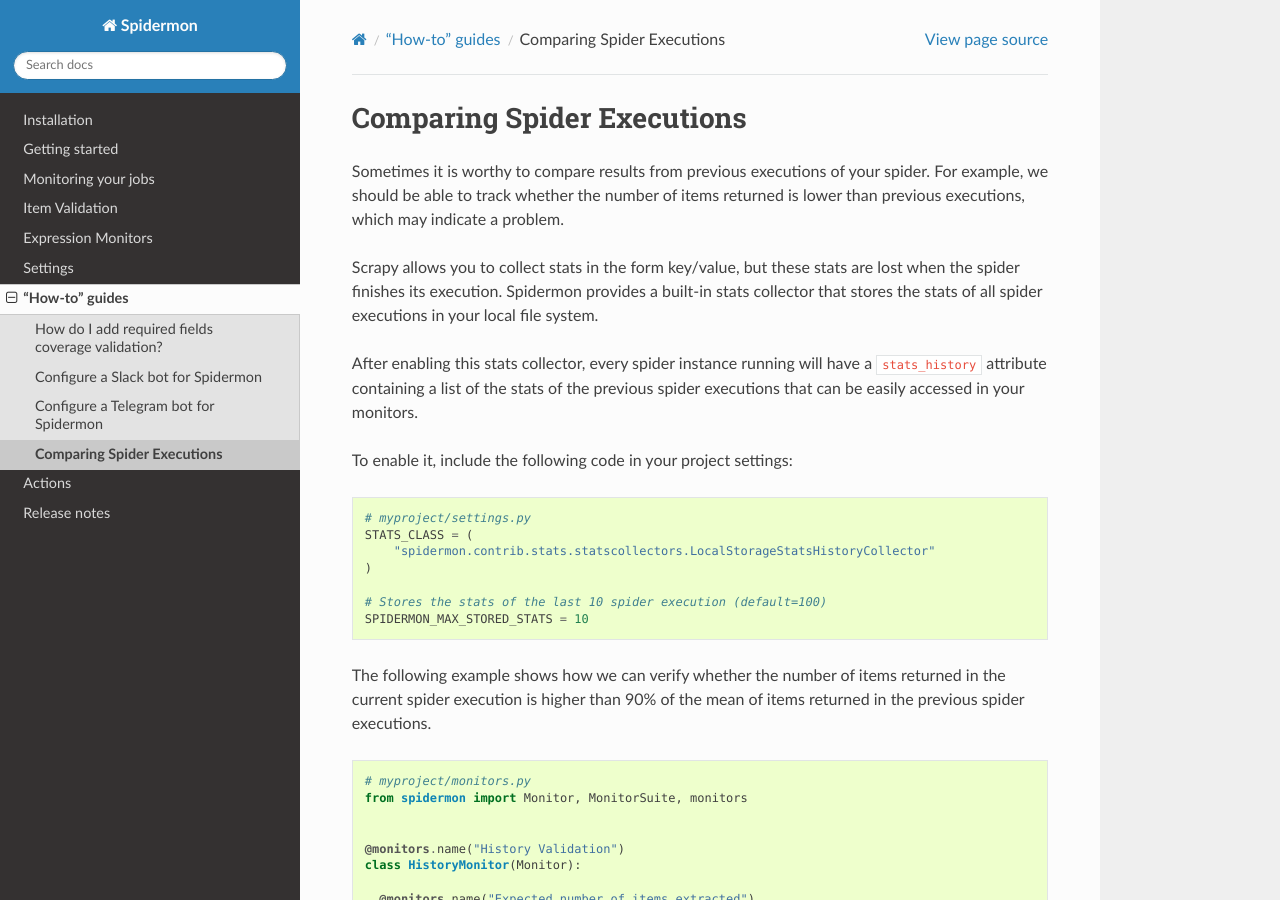
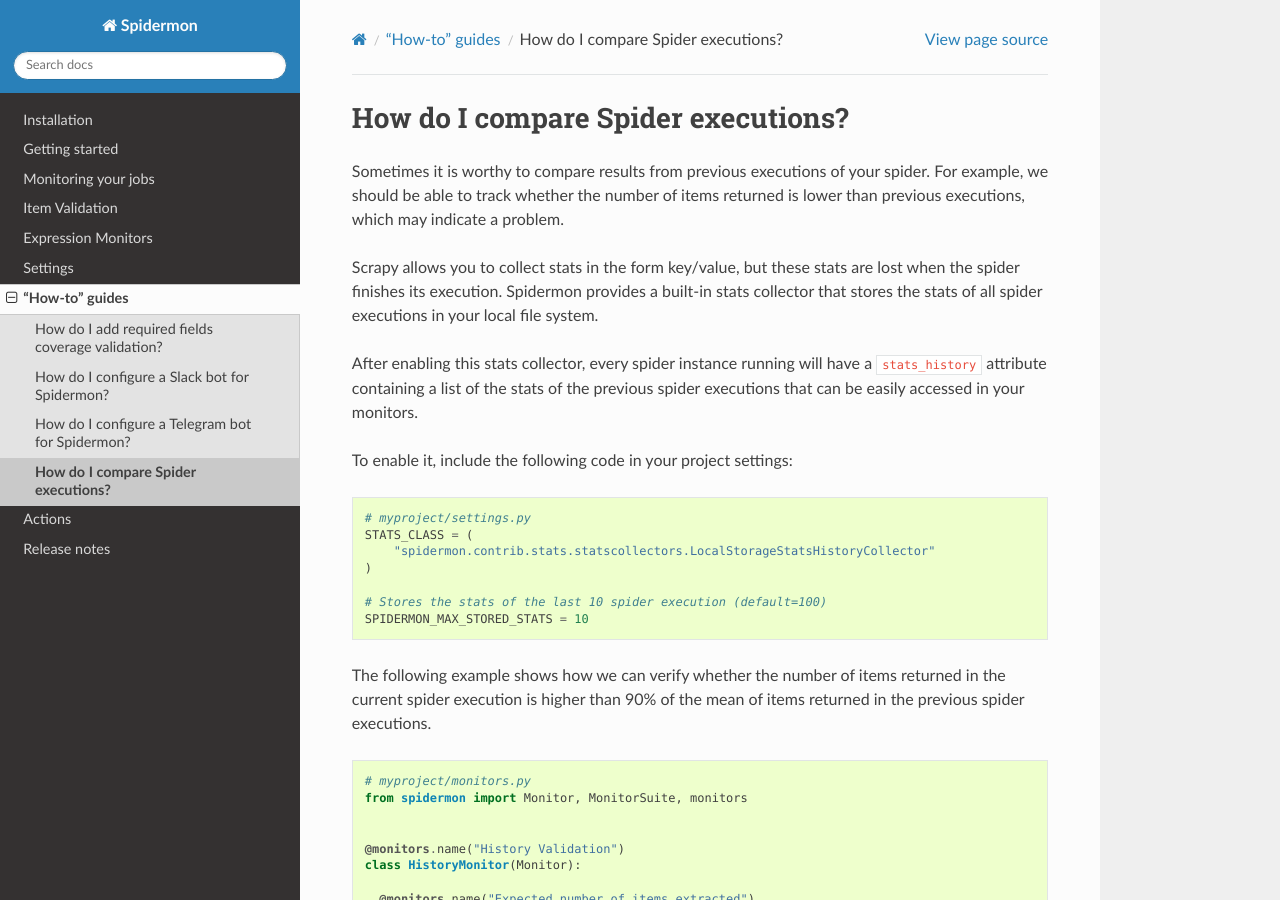
Before and after one commit to scrapinghub/spidermon, a Sphinx documentation site: the page built from docs/source/howto/stats-collection.rst, in a window 1280 px wide and 900 px high. Built offline with Sphinx 7.4.7 and the Read the Docs theme 2.0.0, drawn with Linux system fonts in a browser that asks for light colours.

Commit message:
Rename docs pages title to better names

```diff
--- a/docs/source/howto/configuring-slack-for-spidermon.rst
+++ b/docs/source/howto/configuring-slack-for-spidermon.rst
@@ -1,18 +1,17 @@
 .. _configuring-slack-bot:
 
-====================================
-Configure a Slack bot for Spidermon
-====================================
+How do I configure a Slack bot for Spidermon?
+=============================================
 
 What are bots?
-==============
+--------------
 
 A bot is a type of Slack App designed to interact with users via conversation.
 
 To work with `Slack Actions <https://spidermon.readthedocs.io/en/latest/actions.html#slack-action>`_, you will need a Slack bot which would send `notifications <https://spidermon.readthedocs.io/en/latest/getting-started.html#slack-notifications>`_ to your Slack workspace from Spidermon.
 
 Steps
-=====
+-----
 
 .. note:
     You need to be the `owner/admin <https://get.slack.help/hc/en-us/articles/201314026-Understanding-roles-permissions-inside-Slack>`_ of the `Slack workspace <https://get.slack.help/hc/en-us/articles/206845317-Create-a-Slack-workspace>`_ for which you are trying to create a bot.
--- a/docs/source/howto/configuring-telegram-for-spidermon.rst
+++ b/docs/source/howto/configuring-telegram-for-spidermon.rst
@@ -1,18 +1,17 @@
 .. _configuring-telegram-bot:
 
-======================================
-Configure a Telegram bot for Spidermon
-======================================
+How do I configure a Telegram bot for Spidermon?
+================================================
 
 What are bots?
-==============
+--------------
 
 A bot is a type of Telegram user designed to interact with users via conversation.
 
 To work with `Telegram Actions <https://spidermon.readthedocs.io/en/latest/actions.html#telegram-action>`_, you will need a Telegram bot which would send `notifications <https://spidermon.readthedocs.io/en/latest/getting-started.html#telegram-notifications>`_ to Telegram from Spidermon.
 
 Steps
-=====
+-----
 
 #. `Create a Telegram bot <https://core.telegram.org/bots#3-how-do-i-create-a-bot>`_.
 
--- a/docs/source/howto/stats-collection.rst
+++ b/docs/source/howto/stats-collection.rst
@@ -1,7 +1,7 @@
 .. _stats_collection:
 
-Comparing Spider Executions
-===========================
+How do I compare Spider executions?
+===================================
 
 Sometimes it is worthy to compare results from previous executions of your
 spider. For example, we should be able to track whether the number of items
```
